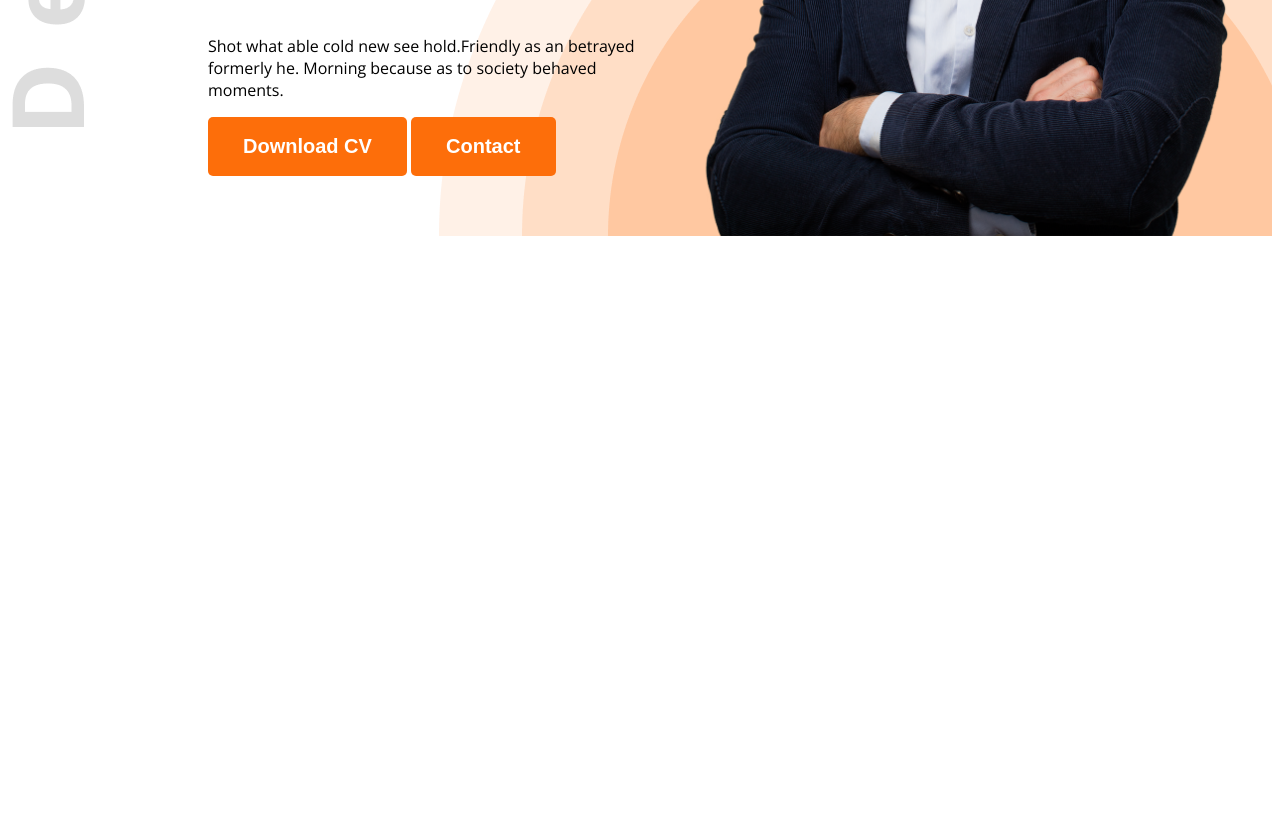
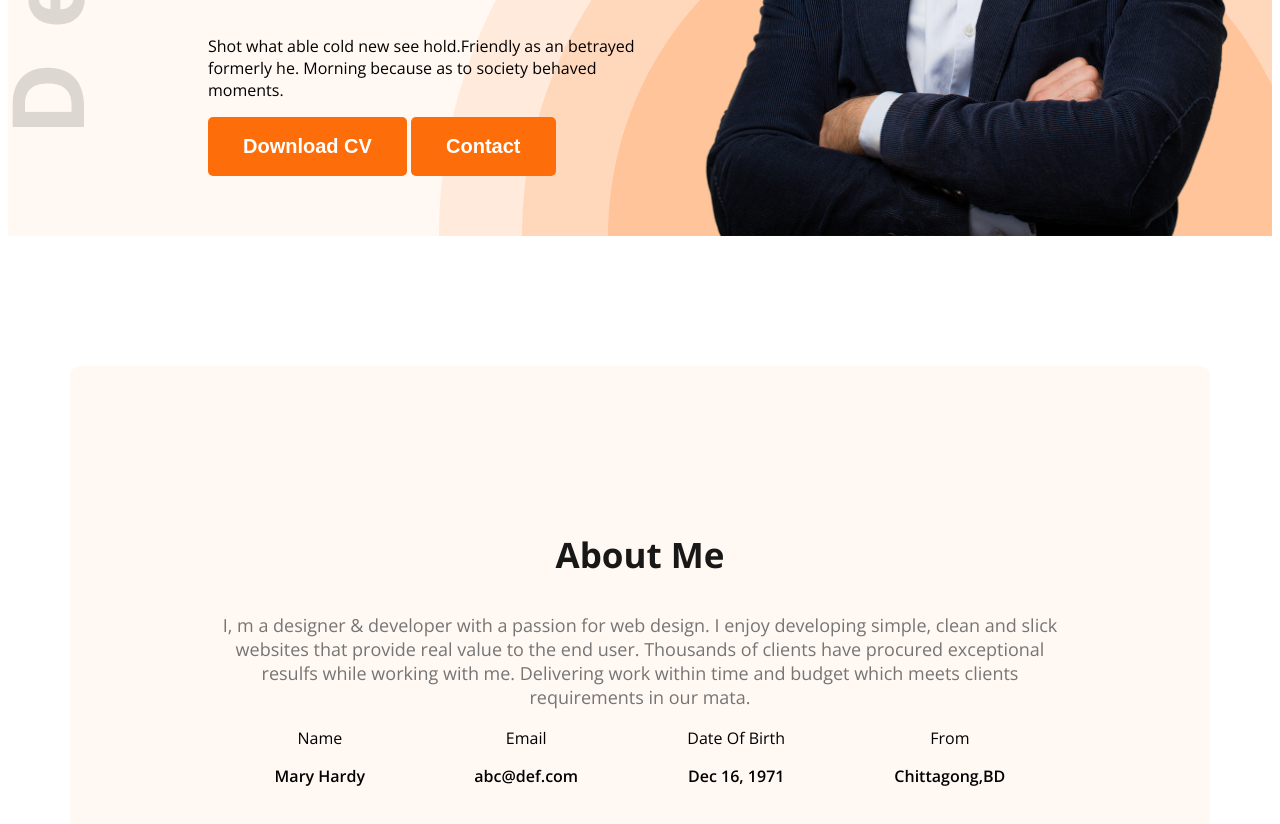
Before and after one commit to mahmoodak87/web-dev-portfolio, a plain HTML site: page index.html in a window 1280 px wide. Shown: the part 686-1510 px from the top of the page. Before the commit the page ends 930 px from the top, so only its background shows below. Drawn offline with nearby package versions, Linux system fonts and the light colour scheme.

Commit message:
added About Me section

```diff
--- a/index.html
+++ b/index.html
@@ -10,7 +10,7 @@
     <link rel="stylesheet" href="styles/portfolio.css">
 </head>
 <body class="open-sans-normal">
-    <header class="header">
+    <header class="header secondary-bg">
         <nav>
             <h3 class="nav-title">Ma<span class="text-primary">r</span>y</h3>
             <ul>
@@ -31,7 +31,28 @@
         </div>
     </header>
     <main>
-
+        <section class="about secondary-bg">
+            <h3 class="section-title">About Me</h3>
+            <p class="section-description">I, m a designer & developer with a passion for web design. I enjoy developing simple, clean and slick websites that provide real value to the end user. Thousands of clients have procured exceptional resulfs while working with me. Delivering work within time and budget which meets clients requirements in our mata.</p>
+            <div class="about-items">
+                <item>
+                    <div class="item-title">Name</div>
+                    <p class="item-description">Mary Hardy</p>
+                </item>
+                <item>
+                    <div class="item-title">Email</div>
+                    <p class="item-description">abc@def.com</p>
+                </item>
+                <item>
+                    <div class="item-title">Date Of Birth</div>
+                    <p class="item-description">Dec 16, 1971</p>
+                </item>
+                <item>
+                    <div class="item-title">From</div>
+                    <p class="item-description">Chittagong,BD</p>
+                </item>
+            </div>
+        </section>
     </main>
     <footer>
 
--- a/styles/portfolio.css
+++ b/styles/portfolio.css
@@ -9,6 +9,9 @@
 }
 
 /* shared style */
+.secondary-bg{
+    background-color: #FFF8F3;
+}
 .text-primary{
     color:#FD6E0A;
 }
@@ -23,6 +26,17 @@
     border: none;
     padding: 18px 35px;
     border-radius: 5px;
+}
+
+.section-title{
+    font-size: 35px;
+    font-weight: bold;
+    color: #181818
+}
+
+.section-description{
+    font-size: 18px;
+    color: #757575;
 }
 
 /* header */
@@ -80,3 +94,29 @@ nav li a{
 .banner-profile-pic{
     width: 580px;
 }
+
+/* main styles */
+main{
+    max-width: 1140px;
+    margin: 0 auto;
+
+}
+main section{
+    margin-top: 130px;
+    margin-bottom: 130px;
+}
+
+/* about styles */
+.about{
+    border-radius: 10px;
+    padding: 130px 150px;
+    text-align: center;
+    margin-top: 130px;
+}
+.about-items{
+    display: flex;
+    justify-content:space-around;
+}
+.item-description{
+    font-weight: 600;
+}
```
